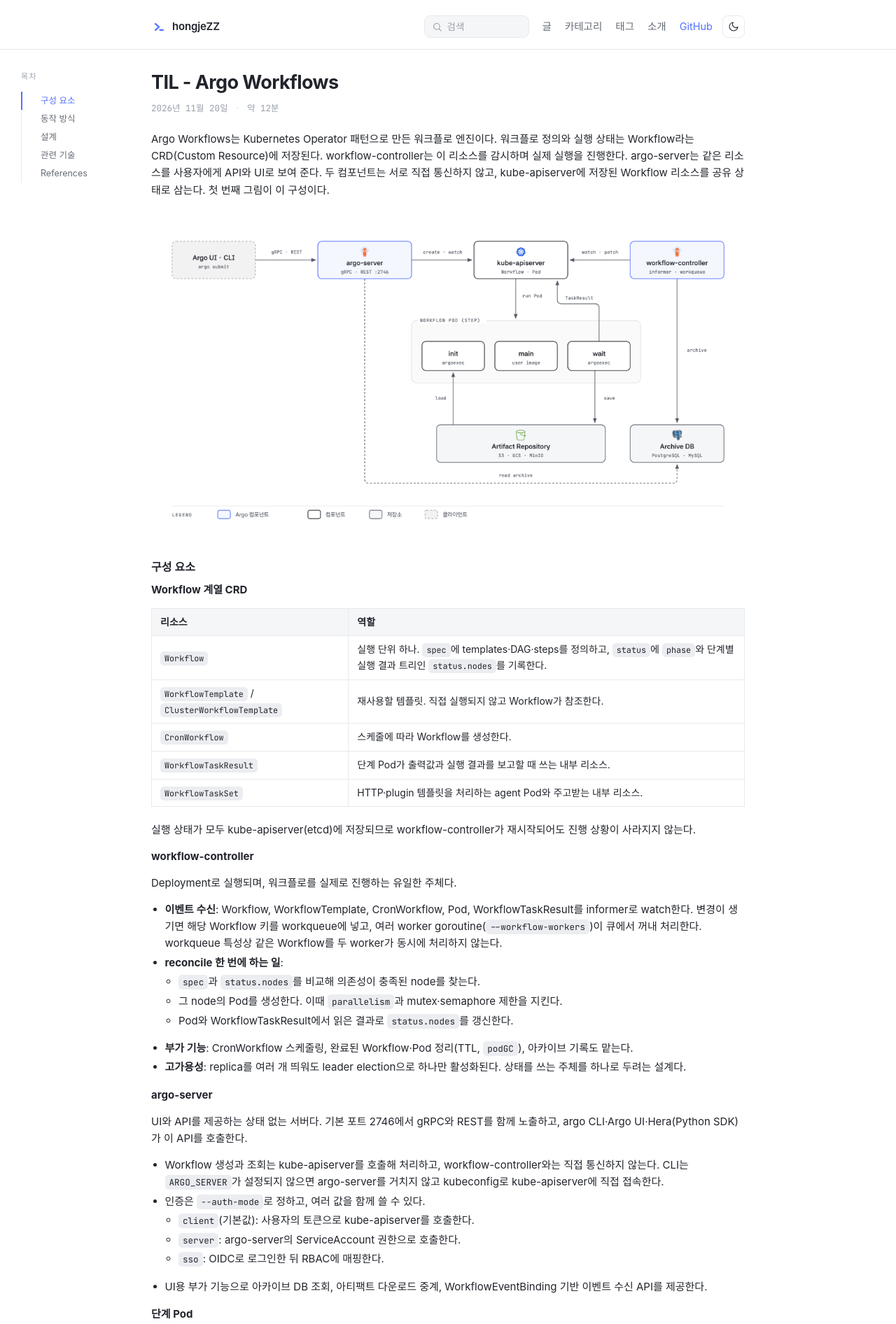
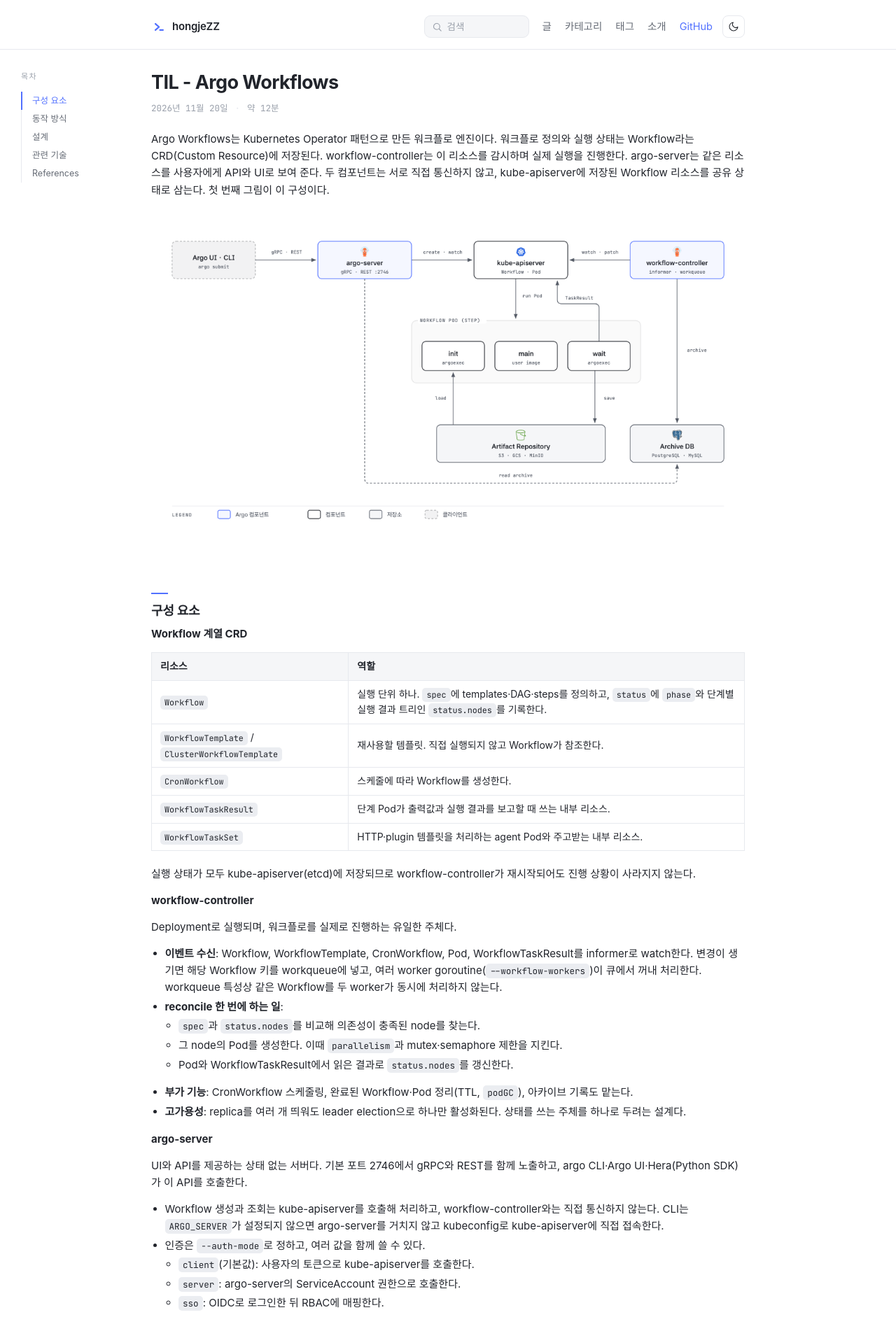
Before and after one commit to hongjeZZ/hongjeZZ.github.io, a Jekyll site: the page built from _posts/2026-11-20-til-argo-workflows.md, in a window 1280 px wide. Shown: the top 1892 px of the page at 70% size. Built offline with Jekyll 4.4.1, drawn with Linux system fonts in a browser that asks for light colours; some web fonts are replaced; comment, search, counter and statistics services are not loaded.

Commit message:
fix(post): TIL - Argo Workflows 소제목을 ##로 올리고 앞에 <br> 간격 추가 (#40)
본문에 h2가 없어 목차가 전부 하위 항목으로만 보이던 문제를 고친다.

```diff
--- a/_posts/2026-11-20-til-argo-workflows.md
+++ b/_posts/2026-11-20-til-argo-workflows.md
@@ -11,7 +11,9 @@ Argo Workflows는 Kubernetes Operator 패턴으로 만든 워크플로 엔진이
 
 ![Argo Workflows 구성도](/assets/img/til-argo-workflows/architecture.png)
 
-### 구성 요소
+<br>
+
+## 구성 요소
 
 **Workflow 계열 CRD**
 
@@ -69,7 +71,9 @@ step이나 DAG task 하나가 Pod 하나로 실행된다. 기본 구성은 컨
   - 완료된 Workflow를 etcd에서 지운 뒤에도 조회할 수 있게 아카이브한다.
   - `status.nodes`가 etcd 객체 크기 제한(기본 1.5MiB)에 가까워지면 node 상태를 DB로 옮긴다(node status offload).
 
-### 동작 방식
+<br>
+
+## 동작 방식
 
 두 번째 그림의 순서다.
 
@@ -84,7 +88,9 @@ step이나 DAG task 하나가 Pod 하나로 실행된다. 기본 구성은 컨
 
 controller는 level-triggered로 동작한다. 이벤트는 reconcile을 시작하는 신호일 뿐이고, 매번 현재 `spec`과 `status` 전체를 다시 평가해 다음 행동을 결정한다. 그래서 이벤트가 유실되거나 controller가 재시작돼도 다음 reconcile이나 주기적 resync에서 같은 결론에 도달한다.
 
-### 설계
+<br>
+
+## 설계
 
 - **Operator 패턴**: 상태는 CR(Custom Resource)에, 로직은 controller에 둔다. kube-apiserver의 watch, RBAC, 영속성을 그대로 이용하므로 별도 DB 없이도 동작한다.
 - **controller와 server의 분리**: 상태를 쓰는 주체는 workflow-controller 하나로 제한했다. argo-server는 상태 없는 API 계층이라 수평 확장할 수 있다. 둘 사이의 결합은 Workflow 리소스뿐이어서, argo-server 없이 kubectl이나 CLI만으로도 Workflow를 운영할 수 있다.
@@ -92,7 +98,9 @@ controller는 level-triggered로 동작한다. 이벤트는 reconcile을 시작
 - **sidecar와 wrapper**: 출력 수집을 wait sidecar와 emissary wrapper가 맡는다. 그래서 사용자 이미지를 수정하지 않아도 되고, 컨테이너 런타임에도 의존하지 않는다.
 - **상태 크기 관리**: 실행 상태를 CR 안에 두는 구조라 etcd 크기 제한이 생긴다. node status offload와 아카이브가 이 제한에 대응한다.
 
-### 관련 기술
+<br>
+
+## 관련 기술
 
 | 기술 | 관계 |
 |---|---|
@@ -102,7 +110,9 @@ controller는 level-triggered로 동작한다. 이벤트는 reconcile을 시작
 | **Kubeflow Pipelines** | 파이프라인 실행 백엔드로 Argo Workflows를 사용한다. |
 | **Tekton / Airflow** | Tekton은 같은 Kubernetes 네이티브 방식이지만 CI/CD 파이프라인에 초점을 둔다. Airflow는 별도 스케줄러와 메타데이터 DB를 중심으로 동작한다. |
 
-### References
+<br>
+
+## References
 
 - [Argo Workflows — Architecture](https://argo-workflows.readthedocs.io/en/latest/architecture/)
 - [Argo Server](https://argo-workflows.readthedocs.io/en/release-4.0/argo-server/) · [Argo Server Auth Mode](https://argo-workflows.readthedocs.io/en/latest/argo-server-auth-mode/)
```
